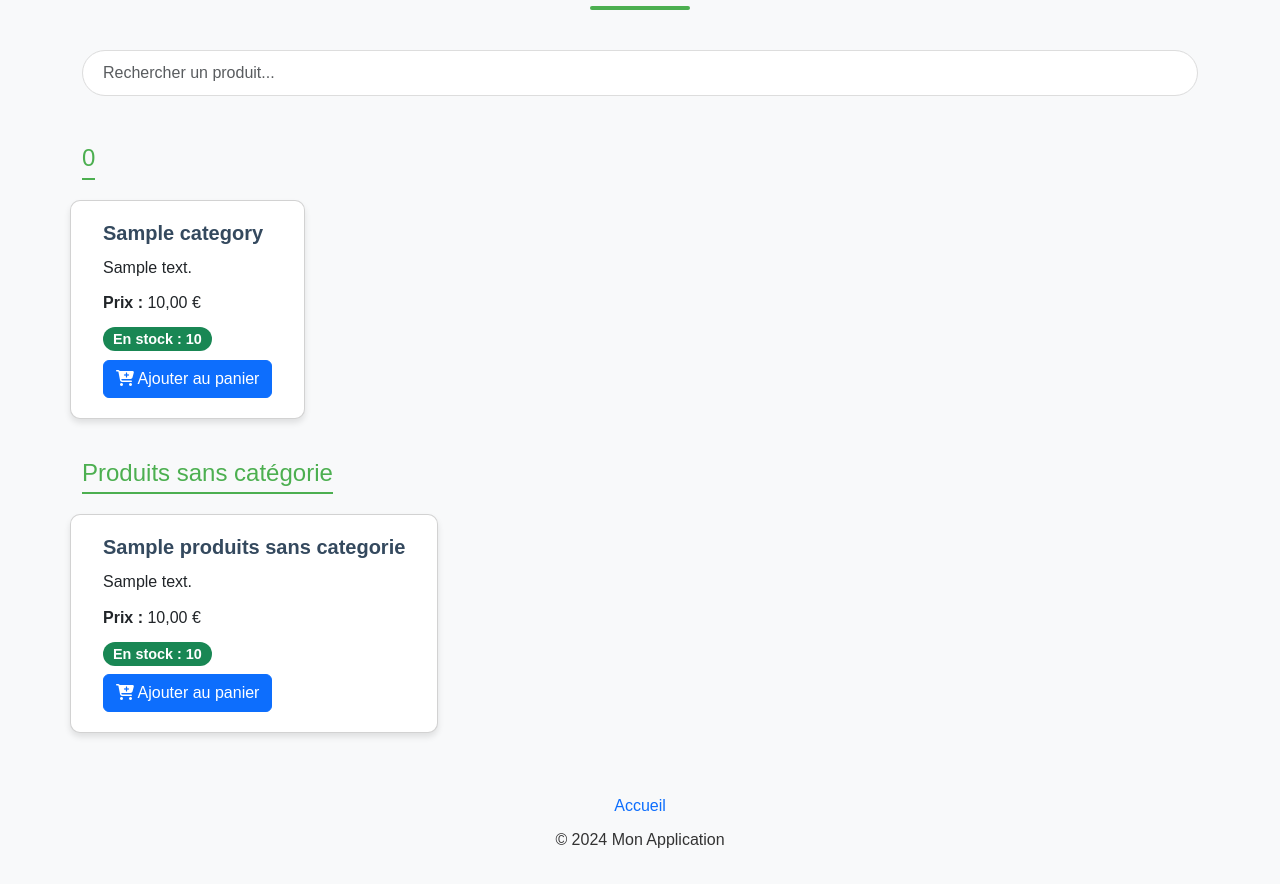
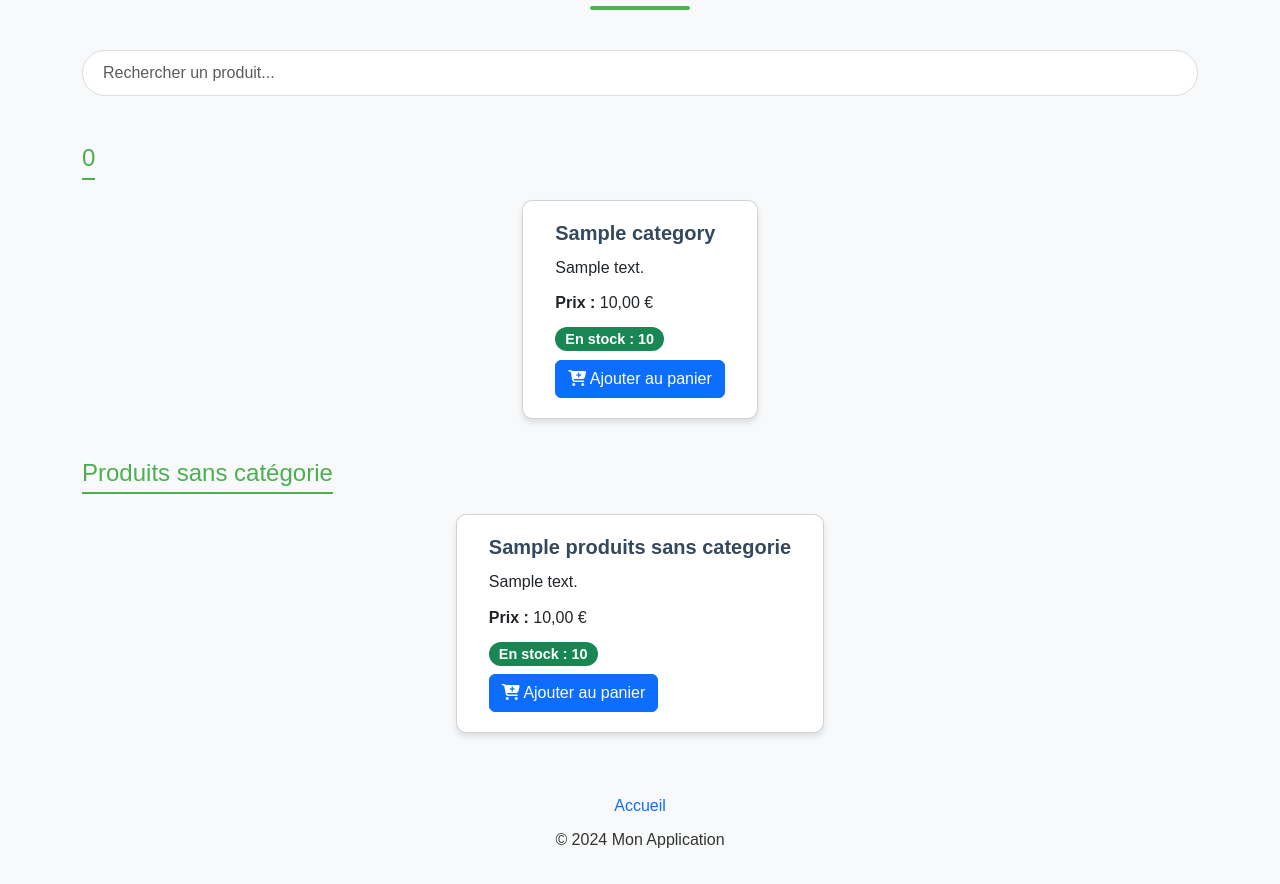
Before and after one commit to CharlesDevif/php-objet, a PHP site: template projet-vente-en-ligne/src/Views/home/index.php in a window 1280 px wide. Shown: the part 150-1034 px from the top of the page. Run offline with PHP 8.4, Linux system fonts and the light colour scheme; the template is opened without the code that fills it: most values are stand-ins (such as "Sample title", 1, 10 or a date in 2020); some libraries are stand-ins or nearby versions.

Commit message:
ajout mx-auto pour faire beau

```diff
--- a/projet-vente-en-ligne/src/Views/home/index.php
+++ b/projet-vente-en-ligne/src/Views/home/index.php
@@ -27,7 +27,7 @@
             <h2 class="mt-4"><?= htmlspecialchars($categorieNom); ?></h2>
             <div class="row grid-container">
                 <?php foreach ($produits as $produit): ?>
-                    <div class="col-md-4 mb-3 card">
+                    <div class="col-md-4 mb-3 card mx-auto">
                         <div class="card-body">
                             <h5 class="card-title"><?= htmlspecialchars($produit->getNom()); ?></h5>
                             <p class="card-text"><?= htmlspecialchars($produit->getDescription()); ?></p>
@@ -61,7 +61,7 @@
         <h2 class="mt-4">Produits sans catégorie</h2>
         <div class="row grid-container">
             <?php foreach ($produitsSansCategorie as $produit): ?>
-                <div class="col-md-4 mb-3 card">
+                <div class="col-md-4 mb-3 card mx-auto">
                     <div class="card-body">
                         <h5 class="card-title"><?= htmlspecialchars($produit->getNom()); ?></h5>
                         <p class="card-text"><?= htmlspecialchars($produit->getDescription()); ?></p>
@@ -229,7 +229,7 @@
 
 <script>
     // Barre de recherche
-    document.getElementById('search').addEventListener('input', function () {
+    document.getElementById('search').addEventListener('input', function() {
         const searchText = this.value.toLowerCase();
         document.querySelectorAll('.card').forEach(card => {
             const productName = card.querySelector('.card-title').textContent.toLowerCase();
```
